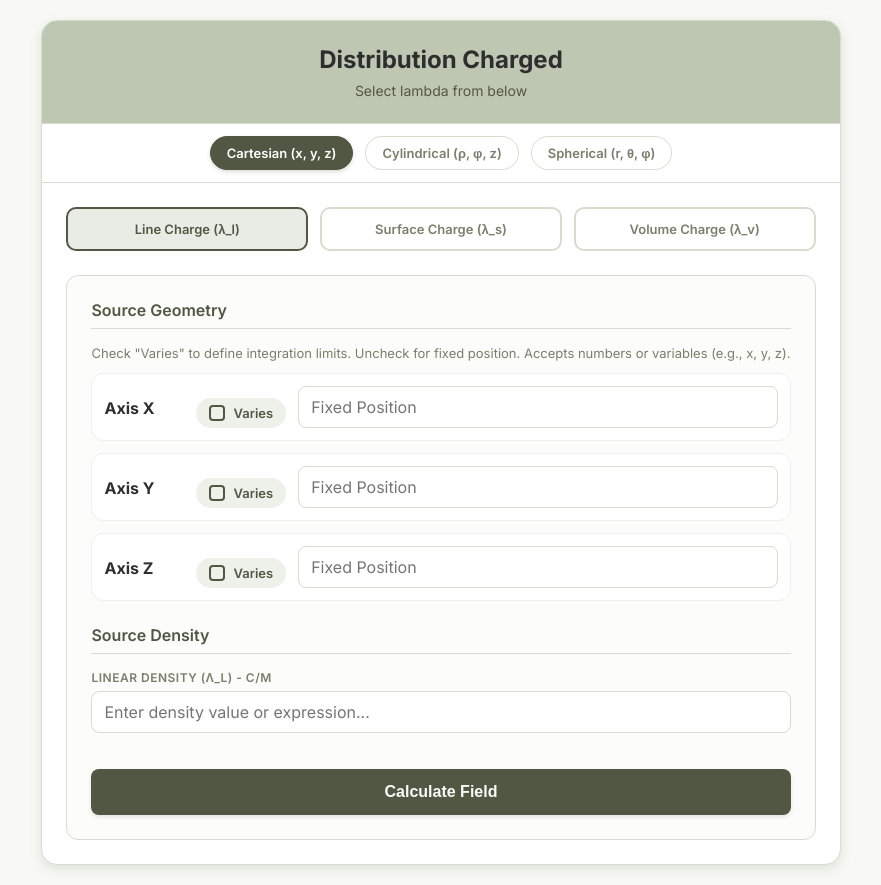
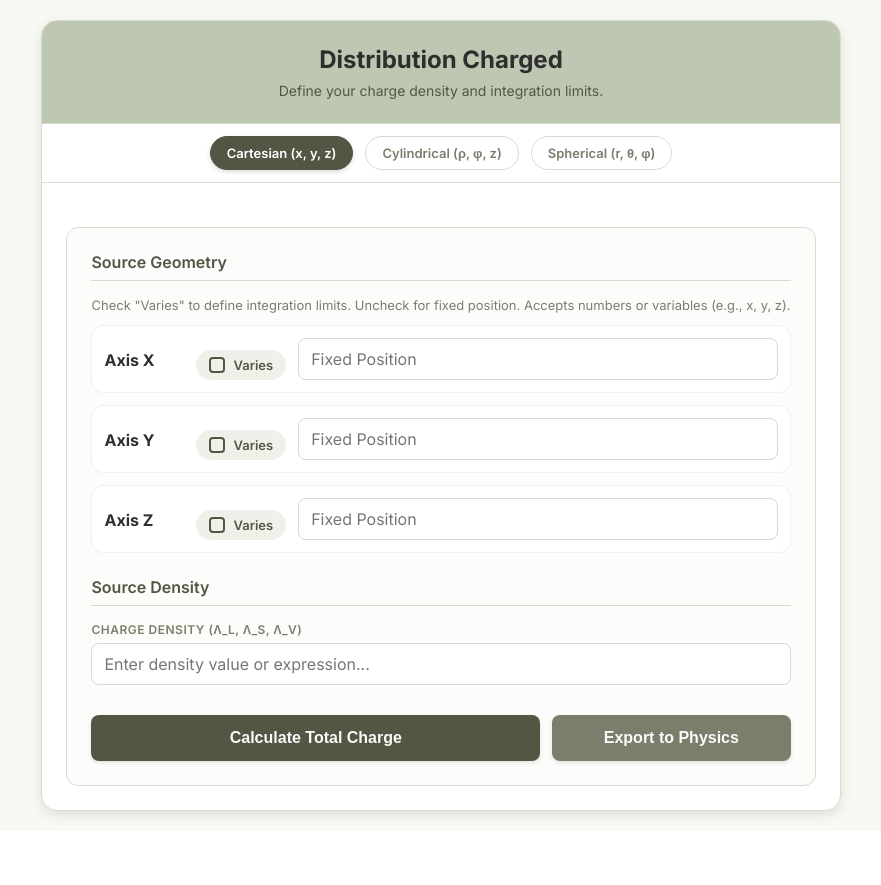
Before and after one commit to Abd-source-main/emf-toolkit, a Flask app: page /distibution_charges in a window 1280 px wide. Shown: the whole page, without its empty margins (199-1080 px from the left). After the commit the page ends 824 px from the top, so only its background shows below. Run offline with Flask 3, Linux system fonts and the light colour scheme.

Commit message:
Reverted to old commit but kept lamdas.html and physics.html

```diff
--- a/templates/lamdas.html
+++ b/templates/lamdas.html
@@ -140,42 +140,6 @@
             }
         }
 
-        /* --- Sub-Options (Pills) --- */
-        .options-grid {
-            display: grid;
-            grid-template-columns: repeat(3, 1fr);
-            gap: 12px;
-            margin-bottom: 24px;
-        }
-
-        .option-label {
-            display: block;
-            padding: 12px;
-            text-align: center;
-            background: #ffffff;
-            border: 2px solid var(--border);
-            border-radius: 10px;
-            cursor: pointer;
-            font-size: 13px;
-            font-weight: 600;
-            color: var(--text-muted);
-            transition: all 0.2s;
-        }
-
-        .option-label:hover {
-            border-color: var(--primary-hover);
-            color: var(--primary);
-        }
-
-        /* Logic for Lambda Pills */
-        #opt-lam-line:checked~.app-container #lbl-lam-line,
-        #opt-lam-surf:checked~.app-container #lbl-lam-surf,
-        #opt-lam-vol:checked~.app-container #lbl-lam-vol {
-            border-color: var(--primary);
-            background-color: var(--active-bg);
-            color: var(--primary);
-        }
-
         /* --- Form Container --- */
         .form-container {
             display: block;
@@ -183,6 +147,7 @@
             border: 1px solid var(--border);
             padding: 24px;
             border-radius: 12px;
+            margin-top: 20px;
         }
 
         /* --- Dynamic Label Logic (Pure CSS) --- */
@@ -217,40 +182,6 @@
         }
 
         #sys-sph:checked~.app-container .lbl-sph {
-            display: block;
-        }
-
-        /* 2. Lambda Labels */
-        .lbl-lam-s,
-        .lbl-lam-v {
-            display: none;
-        }
-
-        .lbl-lam-l {
-            display: block;
-        }
-
-        #opt-lam-surf:checked~.app-container .lbl-lam-l {
-            display: none;
-        }
-
-        #opt-lam-surf:checked~.app-container .lbl-lam-v {
-            display: none;
-        }
-
-        #opt-lam-surf:checked~.app-container .lbl-lam-s {
-            display: block;
-        }
-
-        #opt-lam-vol:checked~.app-container .lbl-lam-l {
-            display: none;
-        }
-
-        #opt-lam-vol:checked~.app-container .lbl-lam-s {
-            display: none;
-        }
-
-        #opt-lam-vol:checked~.app-container .lbl-lam-v {
             display: block;
         }
 
@@ -405,13 +336,23 @@
             font-weight: 600;
             cursor: pointer;
             transition: all 0.2s;
-            margin-top: 20px;
+            margin-top: 10px;
             box-shadow: 0 2px 4px rgba(0, 0, 0, 0.1);
         }
 
         .btn-submit:hover {
             background-color: var(--primary-hover);
             transform: translateY(-1px);
+        }
+
+        /* Secondary Action Button */
+        .btn-secondary {
+            background-color: #7b7e6b;
+            margin-top: 10px;
+        }
+
+        .btn-secondary:hover {
+            background-color: #525743;
         }
 
         /* --- Results & Flash Messages --- */
@@ -440,11 +381,13 @@
             border: 1px solid var(--error-text);
         }
 
+        .flash-success {
+            background: var(--success-bg);
+            color: var(--success-text);
+            border: 1px solid var(--success-text);
+        }
+
         @media (max-width: 600px) {
-            .options-grid {
-                grid-template-columns: 1fr;
-            }
-
             .system-selector {
                 flex-direction: column;
                 padding: 16px;
@@ -475,18 +418,11 @@
         <input type="radio" name="sys_opt" id="sys-sph" value="sys-sph" {% if request.form.get('sys_opt')=='sys-sph'
             %}checked{% endif %}>
 
-        <input type="radio" name="lam_opt" id="opt-lam-line" value="opt-lam-line" {% if
-            request.form.get('lam_opt', 'opt-lam-line' )=='opt-lam-line' %}checked{% endif %}>
-        <input type="radio" name="lam_opt" id="opt-lam-surf" value="opt-lam-surf" {% if
-            request.form.get('lam_opt')=='opt-lam-surf' %}checked{% endif %}>
-        <input type="radio" name="lam_opt" id="opt-lam-vol" value="opt-lam-vol" {% if
-            request.form.get('lam_opt')=='opt-lam-vol' %}checked{% endif %}>
-
         <div class="app-container">
 
             <div class="header">
                 <h1>Distribution Charged</h1>
-                <p>Select lambda from below</p>
+                <p>Define your charge density and integration limits.</p>
             </div>
 
             <div class="system-selector">
@@ -506,12 +442,6 @@
                 </div>
                 {% endif %}
                 {% endwith %}
-
-                <div class="options-grid">
-                    <label for="opt-lam-line" class="option-label" id="lbl-lam-line">Line Charge (λ_l)</label>
-                    <label for="opt-lam-surf" class="option-label" id="lbl-lam-surf">Surface Charge (λ_s)</label>
-                    <label for="opt-lam-vol" class="option-label" id="lbl-lam-vol">Volume Charge (λ_v)</label>
-                </div>
 
                 <div class="form-container">
 
@@ -617,16 +547,19 @@
                     <div class="input-row">
                         <div class="input-group">
                             <label>
-                                <span class="lbl-lam-l">Linear Density (λ_l) - C/m</span>
-                                <span class="lbl-lam-s">Surface Density (λ_s) - C/m²</span>
-                                <span class="lbl-lam-v">Volume Density (λ_v) - C/m³</span>
+                                Charge Density (λ_l, λ_s, λ_v)
                             </label>
                             <input type="text" name="lambda_val" placeholder="Enter density value or expression..."
                                 value="{{ request.form.get('lambda_val', '') }}">
                         </div>
                     </div>
 
-                    <button class="btn-submit" type="submit">Calculate Field</button>
+                    <div style="display:flex; gap:12px; flex-wrap:wrap; margin-top:20px;">
+                        <button class="btn-submit" type="submit" name="action" value="calculate"
+                            style="flex:2;">Calculate Total Charge</button>
+                        <button class="btn-submit btn-secondary" type="submit" name="action" value="add_to_physics"
+                            style="flex:1;">Export to Physics</button>
+                    </div>
 
                     {% if output %}
                     <div class="result-box">
@@ -640,56 +573,6 @@
         </div>
     </form>
 
-    <script>
-        document.addEventListener('DOMContentLoaded', () => {
-            const checkboxes = [
-                document.getElementById('var_1'),
-                document.getElementById('var_2'),
-                document.getElementById('var_3')
-            ];
-            const lamRadios = document.querySelectorAll('input[name="lam_opt"]');
-
-            function enforceLimits(changedCheckbox) {
-                // Determine current limit based on selected radio
-                let limit = 3;
-                if (document.getElementById('opt-lam-line').checked) limit = 1;
-                if (document.getElementById('opt-lam-surf').checked) limit = 2;
-
-                const checkedBoxes = checkboxes.filter(cb => cb.checked);
-
-                if (checkedBoxes.length > limit) {
-                    if (limit === 1) {
-                        // Radio button behavior: Uncheck others, keep the new one
-                        checkedBoxes.forEach(cb => {
-                            if (cb !== changedCheckbox) cb.checked = false;
-                        });
-                    } else if (limit === 2) {
-                        // Surface behavior: Uncheck the first found one that isn't the new one
-                        for (let cb of checkedBoxes) {
-                            if (cb !== changedCheckbox) {
-                                cb.checked = false;
-                                break;
-                            }
-                        }
-                    }
-                }
-            }
-
-            // Listen for checkbox changes
-            checkboxes.forEach(cb => {
-                cb.addEventListener('change', () => enforceLimits(cb));
-            });
-
-            // Listen for Mode changes
-            lamRadios.forEach(radio => {
-                radio.addEventListener('change', () => {
-                    // Update: Explicitly reset all checkboxes to false when lambda type changes
-                    checkboxes.forEach(cb => cb.checked = false);
-                });
-            });
-        });
-    </script>
-
 </body>
 
 </html>
```
Also changed, not shown: templates/physics.html (+22 -20 lines).
